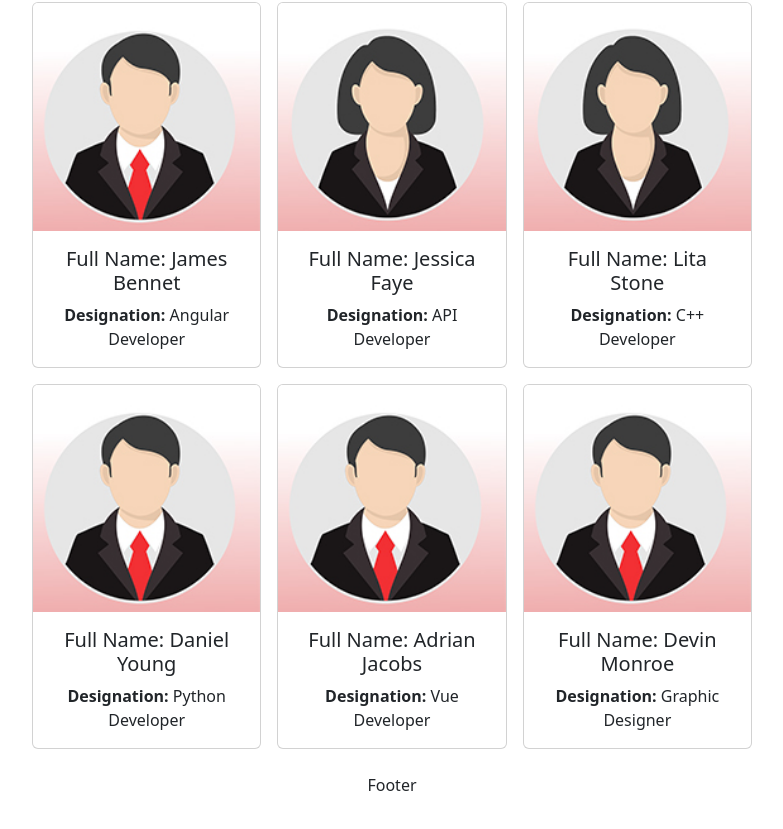
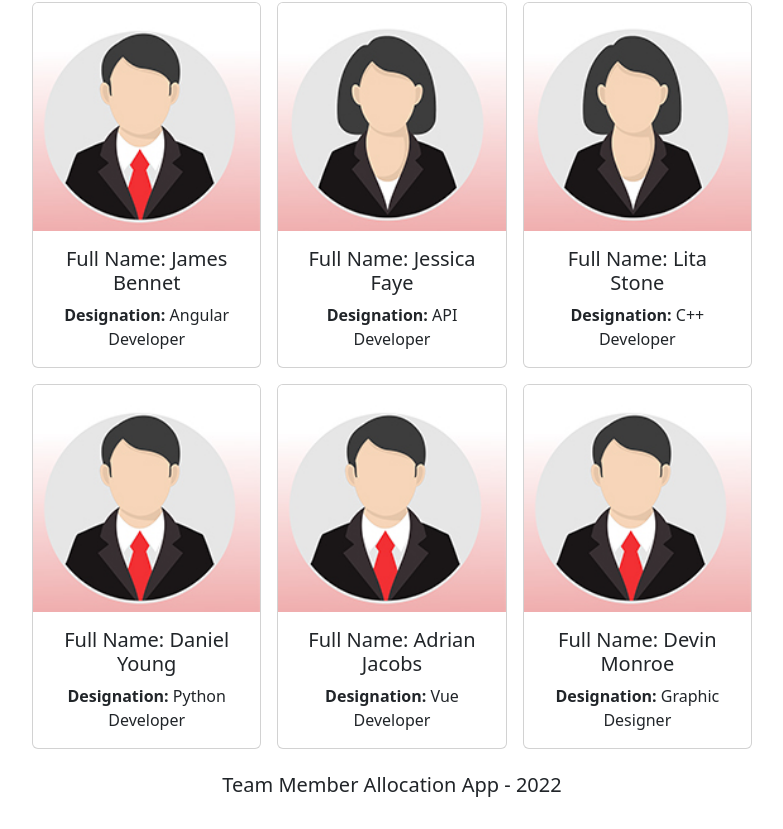
Before and after one commit to gnzlplcs/team-member-allocation, a React (Create React App) app: page / in a window 1280 px wide. Shown: the part 970-1799 px from the top of the page, without its empty margins (248-1031 px from the left). Built offline with nearby package versions, Linux system fonts and the light colour scheme.

Commit message:
:art: style Footer

```diff
--- a/src/Footer.jsx
+++ b/src/Footer.jsx
@@ -1,7 +1,13 @@
 const Footer = () => {
+  const today = new Date();
+
   return (
-    <footer>
-      <p>Footer</p>
+    <footer className="container">
+      <div className="row justify-content-center mt-3 mb-4">
+        <div className="col-8">
+          <h5>Team Member Allocation App - {today.getFullYear()}</h5>
+        </div>
+      </div>
     </footer>
   );
 };
```
